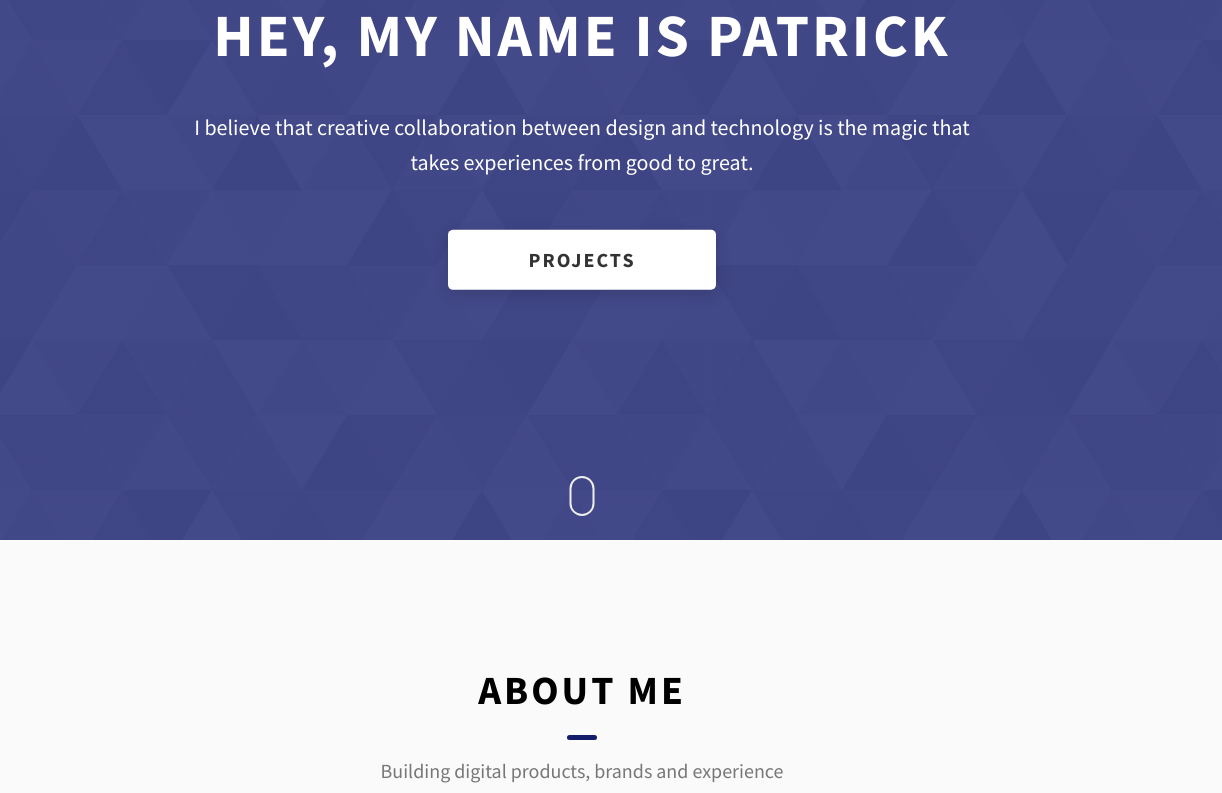
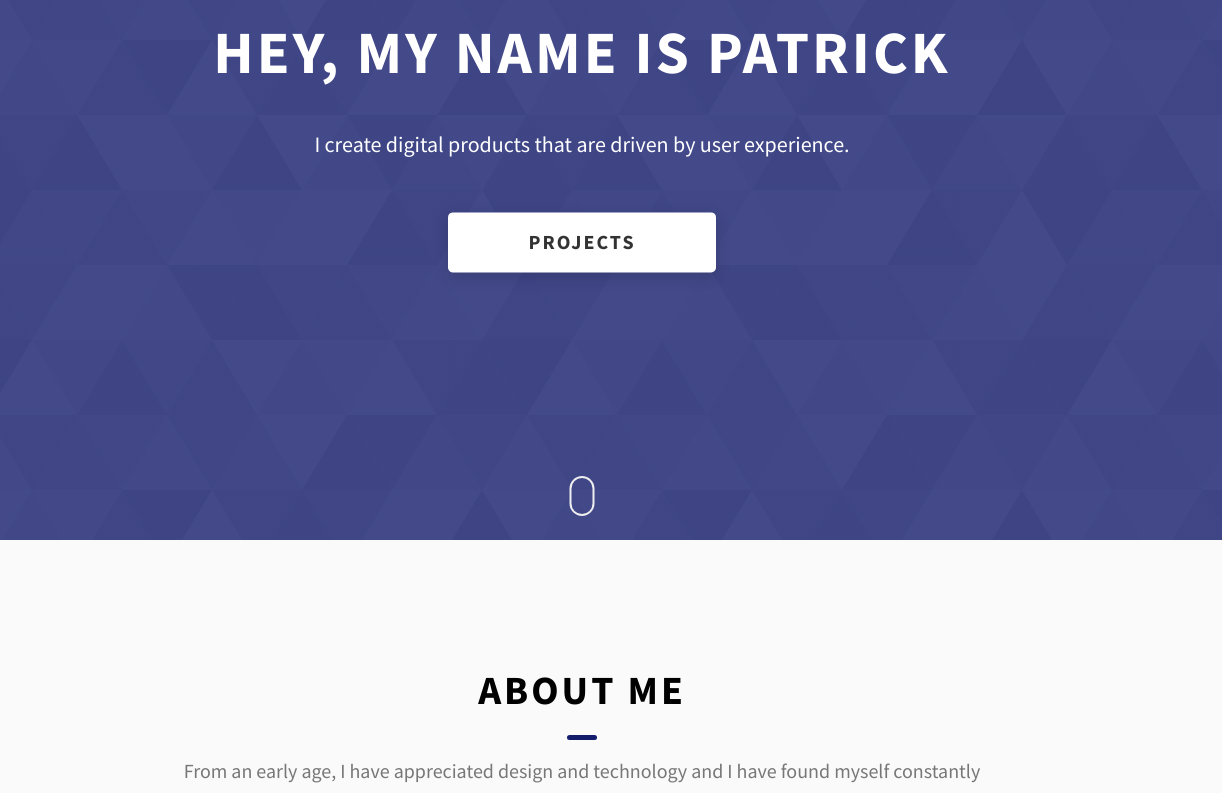
Before and after one commit to PatrickKyei/briefcase, a website: page index.html in a window 1280 px wide. Shown: the part 260-1053 px from the top of the page, 58-1280 px from the left. Drawn offline with Linux system fonts and the light colour scheme.

Commit message:
update content

```diff
--- a/index.html
+++ b/index.html
@@ -77,8 +77,7 @@
       <h1 class="heading-primary">Hey, My name is Patrick</h1>
       <div class="home-hero__info">
         <p class="text-primary">
-          I believe that creative collaboration between design and technology
-          is the magic that takes experiences from good to great.
+          I create digital products that are driven by user experience.
         </p>
       </div>
       <div class="home-hero__cta">
@@ -126,7 +125,15 @@
       <h2 class="heading heading-sec heading-sec__mb-med">
         <span class="heading-sec__main">About Me</span>
         <span class="heading-sec__sub">
-          Building digital products, brands and experience
+          From an early age, I have appreciated design and technology and I have found myself constantly looking for new
+          and creative ways to express my appreciation. I first started designing and developing websites and other
+          digital products as a hobby and I then realised that could could turn into a career for me and it became
+          something I took more seriously.
+
+          I build web and mobile digital products with the user in mind. My expertise lies in product development, user
+          experience, and digital marketing. I'm passionate about creating digital products that users love to use. I
+          firmly believe that it is easier to create something that users love to use than something that users would
+          love to tell their friends about.
         </span>
       </h2>
 
@@ -150,7 +157,8 @@
             </p>
 
           </div>
-          <a href="https://patrickkyei.com" target="_self" class="btn btn--med btn--theme dynamicBgClr">Read Articles</a>
+          <a href="https://patrickkyei.com" target="_self" class="btn btn--med btn--theme dynamicBgClr">Read
+            Articles</a>
         </div>
 
         <!--Skills-->
```
